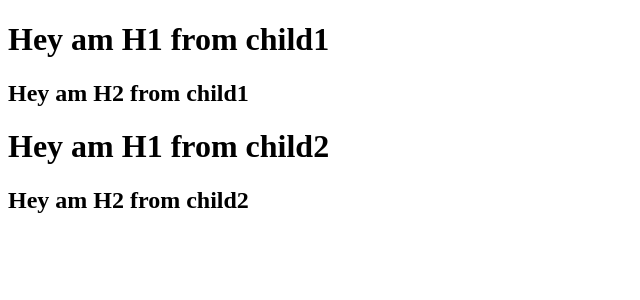
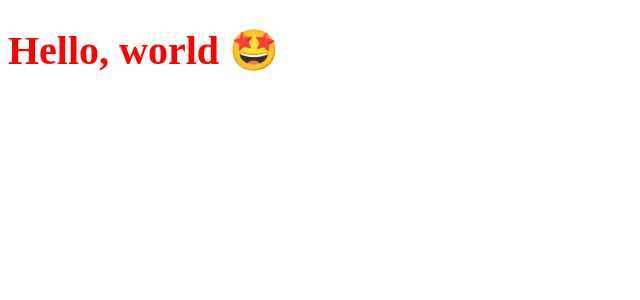
Before and after one commit to Shreya-1206/Namaste-React-, a React (Vite) app: page / in a window 1280 px wide. Shown: the top 300 px of the page, without its empty margins (0-640 px from the left). Built offline with nearby package versions, Linux system fonts and the light colour scheme.

Commit message:
jsx and react element

```diff
--- a/App.js
+++ b/App.js
@@ -2,36 +2,17 @@
 import ReactDOM from 'react-dom/client'
 
 
-// Now How make nested element in react
-{/* <div id= "parent">
-    <div class = "child1">
-        <h1>AM h1 Tag </h1>
-        <h2>AM h2 Tag </h2>
-    </div>
-    <div class = "child2">
-        <h1>AM h1 Tag </h1>
-        <h2>AM h2 Tag </h2>
-    </div>
-</div> */}
 
-const parent = React.createElement("div" ,{id:"parent"},
-    [
-        React.createElement("div", {id:"child1",  key: "child1"},
-            [React.createElement('h1', { key: "h1-child1"}, "Hey am H1 from child1"),
-                 React.createElement('h2', { key: "h2-child1"}, "Hey am H2 from child1")]),
-        React.createElement("div", {id:"child2",  key: "child2"},
-            [React.createElement('h1', { key: "h1-child2"}, "Hey am H1 from child2"),
-                React.createElement('h2', { key: "h2-child2"}, "Hey am H2 from child2")])
-    ])
-
-const heading = React.createElement("h1", {
-    id:"heading",
-    xyz : "abcde"
-}, "Hello World From React🚀")
-
-console.log(heading) // Its AN react Element (Object)
+// React.createElement => converts in react element (Object) => Html element (on reneder)
+const heading = React.createElement('h1', {id :"heading"}, 'Hello, world!')
 
 
-const root = ReactDOM.createRoot(document.getElementById('root'));
+// JSX =>To React.createElement by babel => converts in react element (Object) => Html element (on reneder)       /// multiline jsx
+const jsxHeading =( <h1
+    id = "heading"
+    className='head'
+    tabIndex={3}>
+        Hello, world 🤩</h1> )
 
-root.render(parent)
+const root = ReactDOM.createRoot(document.getElementById("root"));
+root.render(jsxHeading);
--- a/package.json
+++ b/package.json
@@ -3,7 +3,9 @@
   "version": "1.0.0",
   "description": "react app",
   "scripts": {
-    "test": "jest"
+    "test": "jest",
+    "start":"parcel index.html",
+    "build": "parcel build index.html"
   },
   "keywords": [
     "React",
```
